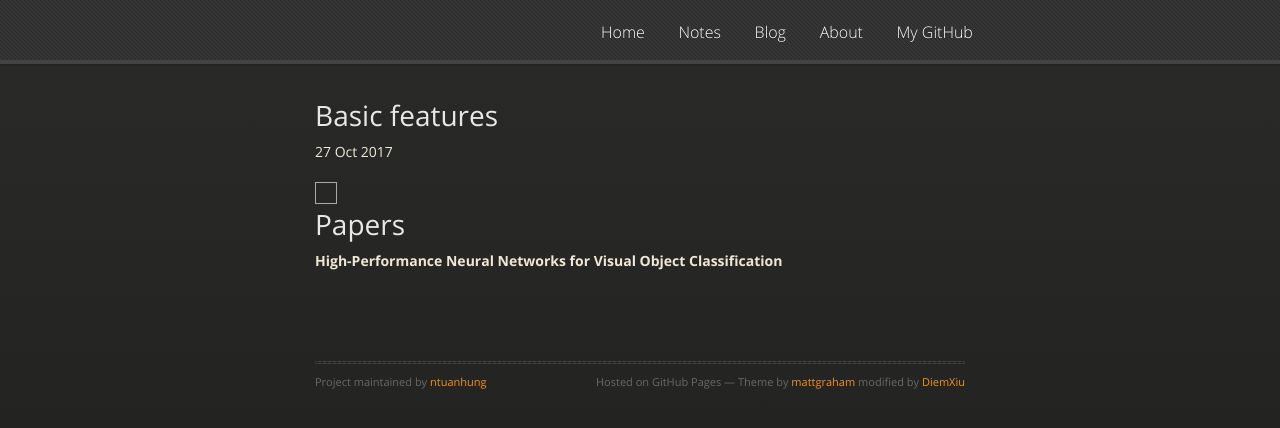
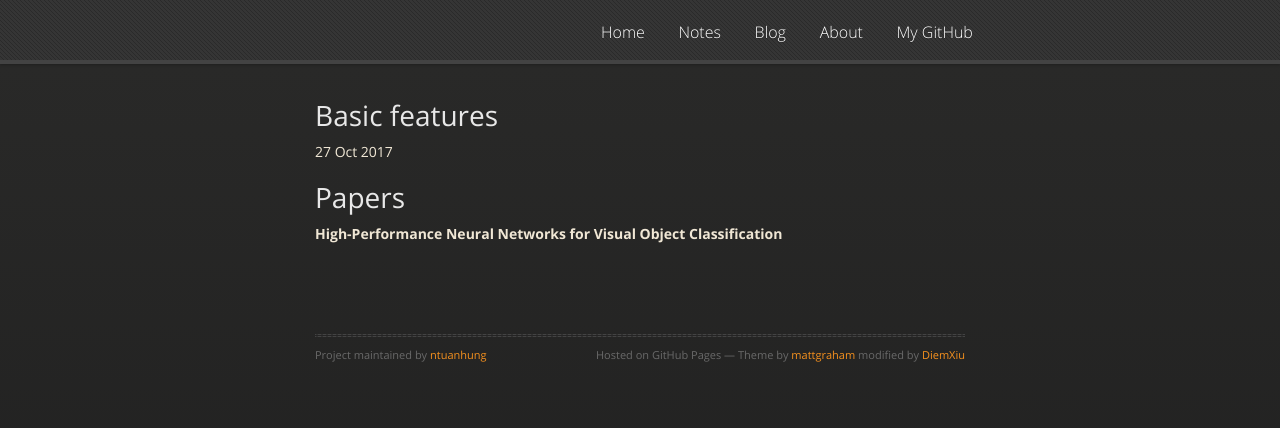
Before and after one commit to ntuanhung/ntuanhung.github.io, a Jekyll site: the page built from _posts/computer_vision/2017-10-27-basic-features.md, in a window 1280 px wide. Shown: the top 428 px of the page. Built offline with Jekyll 4.4.1, drawn with Linux system fonts in a browser that asks for light colours; nearby versions of some CDN libraries.

Commit message:
Update post.html

```diff
--- a/_layouts/post.html
+++ b/_layouts/post.html
@@ -3,7 +3,6 @@ layout: default
 ---
 <h1>{{ page.title }}</h1>
 <p class="meta">{{ page.date | date_to_string }}</p>
-<div id="toc"></div>
 <div class="post">
   {{ content }}
 </div>
```
